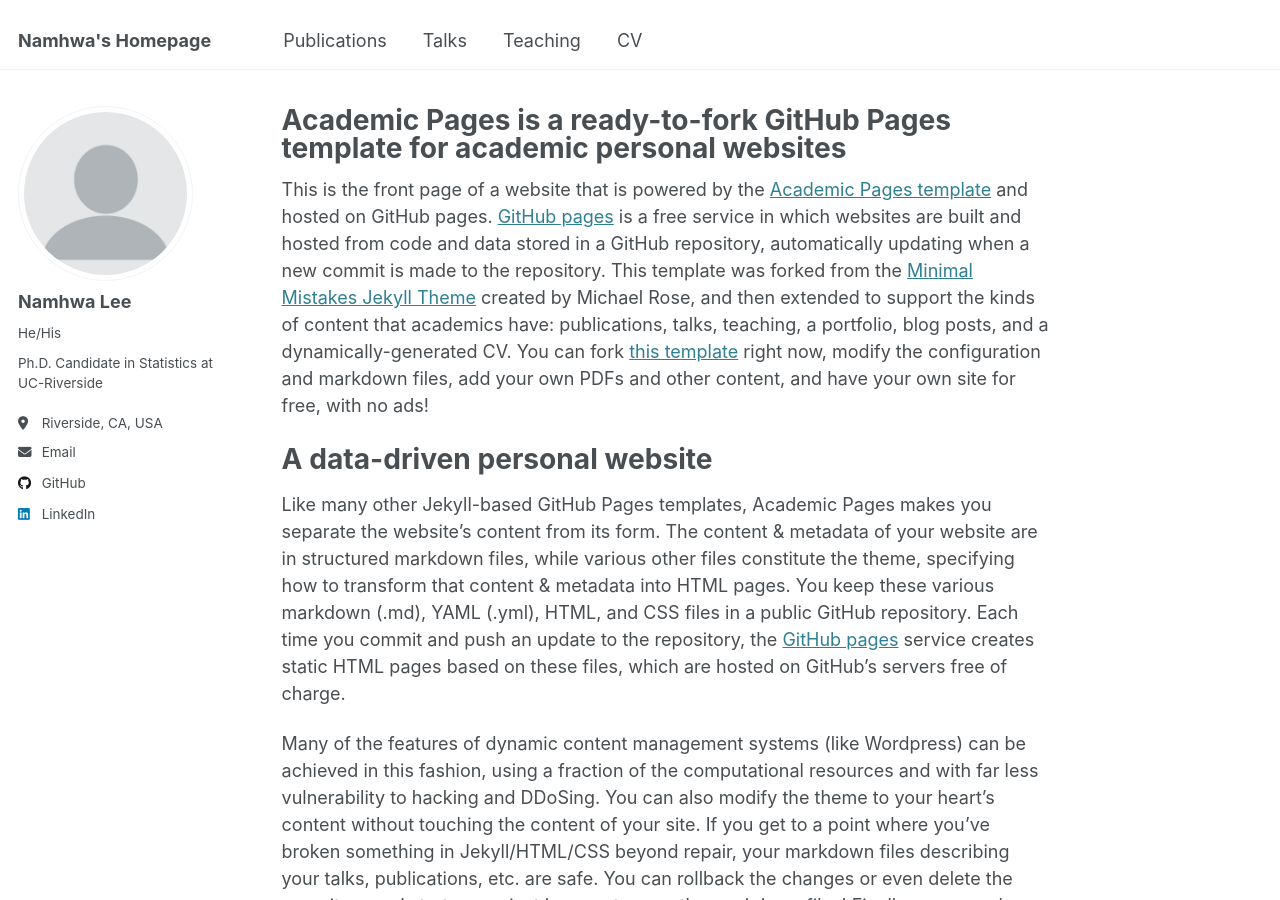
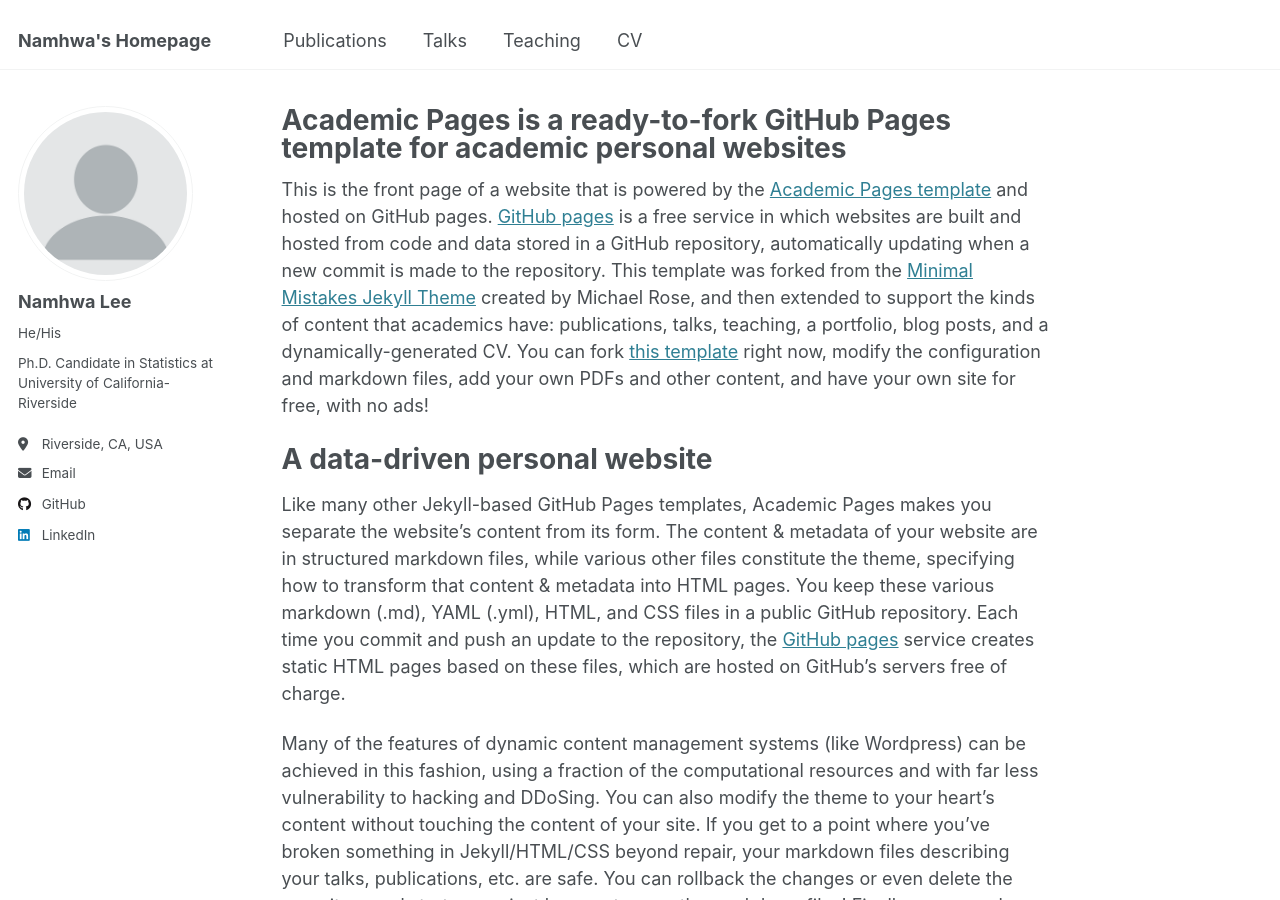
Before and after one commit to NamhwaLee/NamhwaLee.github.io, a Jekyll site: the page built from _pages/about.md, in a window 1280 px wide and 900 px high. Built offline with Jekyll 4.4.1, drawn with Linux system fonts in a browser that asks for light colours.

Commit message:
Update _config.yml

```diff
--- a/_config.yml
+++ b/_config.yml
@@ -25,11 +25,11 @@ author:
   avatar           : "profile.png"
   name             : "Namhwa Lee"
   pronouns         : "He/His"
-  bio              : "Ph.D. Candidate in Statistics at UC-Riverside"
+  bio              : "Ph.D. Candidate in Statistics at University of California-Riverside"
   location         : "Riverside, CA, USA"
   employer         : #
   uri              : # URL
-  email            : "nlee098@ucr.edu"
+  email            : "namhwa.lee@email.ucr.edu"
 
   # Academic websites
   arxiv            : # URL - Update with the correct link to your profile
@@ -59,7 +59,7 @@ author:
   keybase          : # Username
   instagram        : # Username
   lastfm           : # Username
-  linkedin         : "www.linkedin.com/in/2navism"
+  linkedin         : "2navism"
   mastodon         : # URL
   medium           : # URL
   pinterest        : # Username
```
